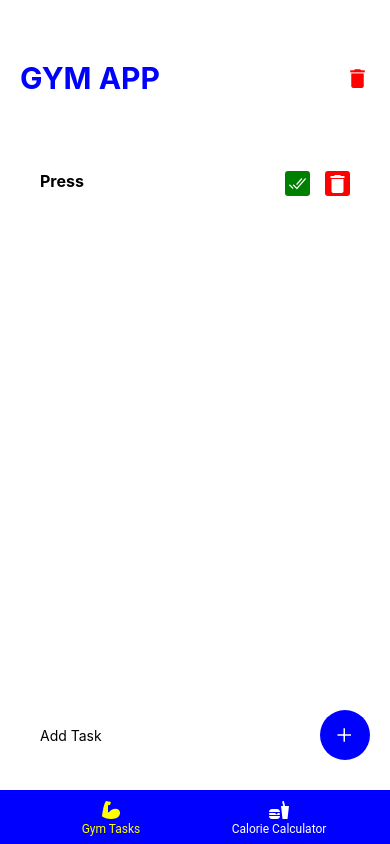
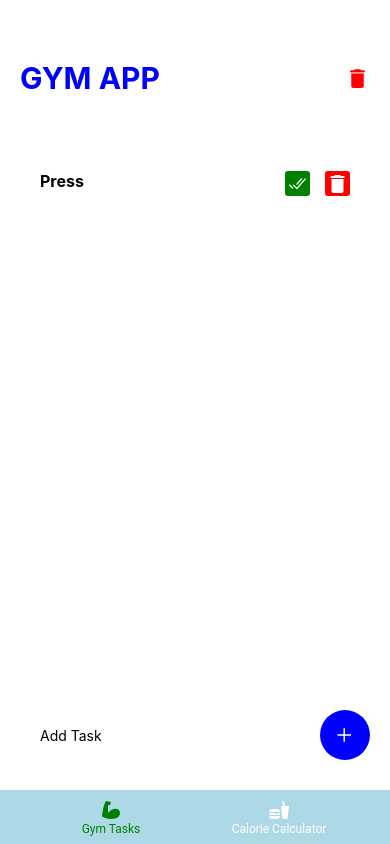
Before and after one commit to NyX1337/GymApp, a React Native app: screen / in a window 390 px wide. Built offline with nearby package versions, Linux system fonts and the light colour scheme.

Commit message:
minor changes

```diff
--- a/App.tsx
+++ b/App.tsx
@@ -23,9 +23,9 @@ export default function App() {
     <NavigationContainer>
       <GymNav.Navigator
         initialRouteName='GymScreen'
-        activeColor='yellow'
+        activeColor='green'
         inactiveColor='white'
-        barStyle={{ backgroundColor: 'blue' }}
+        barStyle={{ backgroundColor: 'lightblue' }}
       >
         <GymNav.Screen
           name='GymScreen'
```
